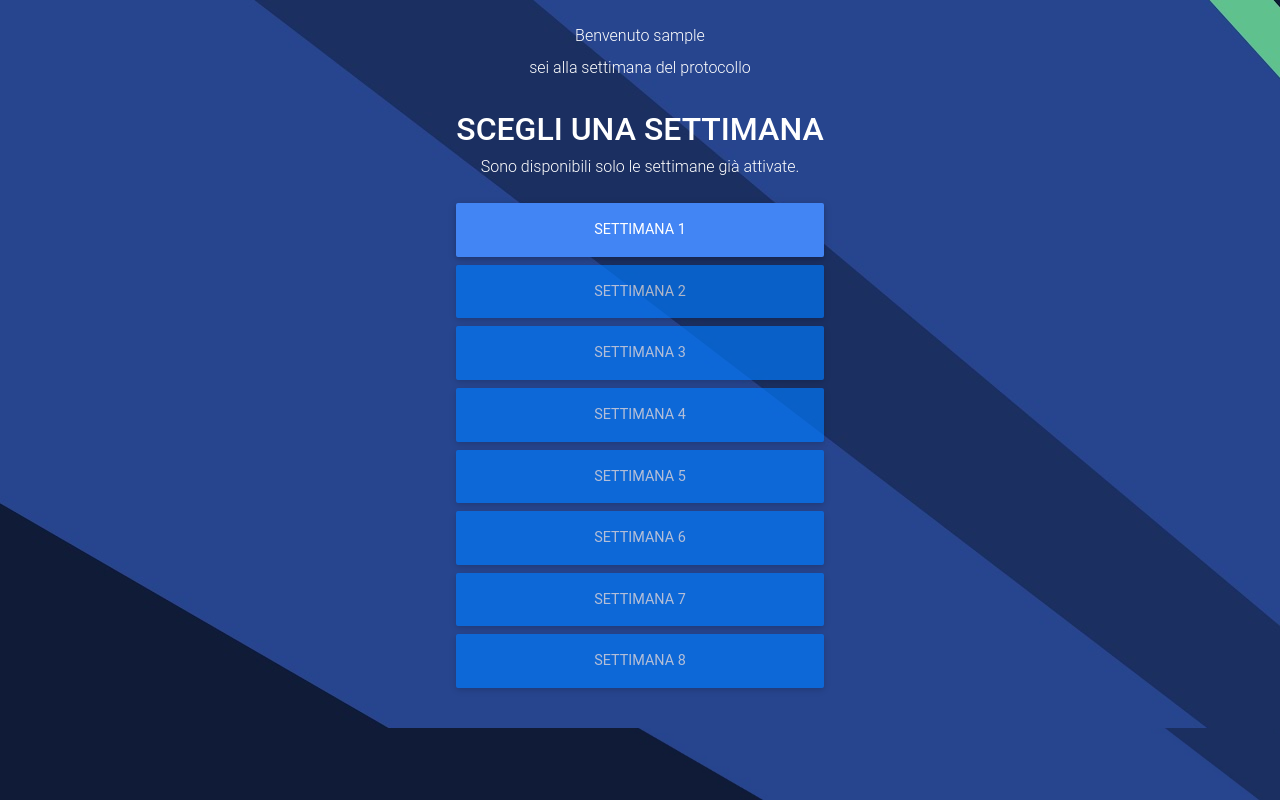
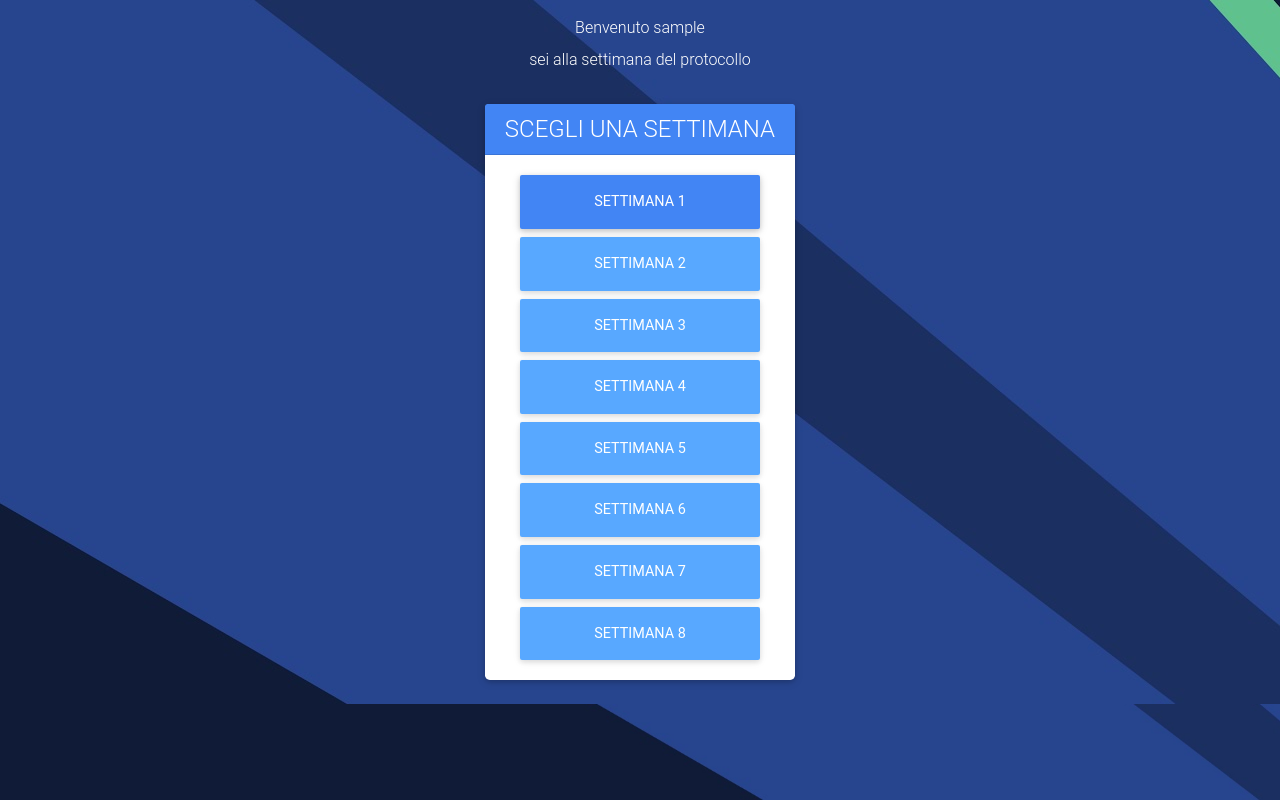
Before and after one commit to kalu82/MBSRapp, a plain HTML site: page www/weeks.html in a window 1280 px wide. Drawn offline with Linux system fonts and the light colour scheme; sample sign-in values are in the browser's storage; a web font is replaced by a local one.

Commit message:
new commit

```diff
--- a/www/js/tools.js
+++ b/www/js/tools.js
@@ -97,6 +97,6 @@ function setLogInfo() {
     document.getElementById("m_sec").value = currentdate.getSeconds().toString();
     document.getElementById("m_timestring").value = actiondate.toString();
 
-    document.getElementById("m_playingTrack").value = "prova"; // what_is_playing;
-    document.getElementById("m_progressTrack").value = "99"; //progression_playing_track;
+    document.getElementById("m_playingTrack").value = what_is_playing;
+    document.getElementById("m_progressTrack").value = progression_playing_track;
 }
--- a/www/weeks.html
+++ b/www/weeks.html
@@ -38,19 +38,22 @@
 </head>
 
 <body onload="check_dates()">
+    <!-- Page setup -->
     <div class="container-fluid d-flex align-items-center justify-content-center" style="background:url('media/blue_wall.jpg')no-repeat center center fixed">
-        <div class="row">
+        <div class="row d-flex justify-content-center">
             <div class="col">
+                <p></p>
                 <!-- Heading -->
-                <br>
                 <div class="ftext-center text-center white-text mb-2 animated fadeInDown">Benvenuto <span id="print_userName"></span></div>
                 <div class="ftext-center text-center white-text mb-2 animated fadeInDown">sei alla settimana <span id="print_week"></span>
                     del protocollo</div><br>
-                <h2 class="display-5 font-bold text-center white-text mb-2 animated fadeInRight">SCEGLI UNA SETTIMANA</h2>
-                <div class="ftext-center text-center white-text animated fadeInRight">Sono disponibili solo le settimane già
-                    attivate.</div><br>
 
-                <div class="animated fadeInLeft">
+                <!--Panel-->
+                <div class="card animated fadeInLeft">
+                    <h4 class="card-header primary-color white-text">SCEGLI UNA SETTIMANA</h4>
+
+                    <div class="card-body">
+                        <div class="container">
                             <button class="btn btn-primary btn-lg btn-block" id="w1" name="w1" onclick="location.href='weeks_1.html'">Settimana
                                 1</button>
                             <button class="btn btn-primary btn-lg btn-block" id="w2" name="w2" onclick="location.href='weeks_2.html'"
@@ -74,9 +77,13 @@
                             <button class="btn btn-primary btn-lg btn-block" id="w8" name="w8" onclick="location.href='weeks_8.html'"
                                 disabled>Settimana
                                 8</button>
-                    <br><p></p>
+                        </div>
+                    </div>
                 </div>
                 <!--/.Panel-->
+
+                <br>
+
             </div>
         </div>
     </div>
```
Lines whose indentation alone changed are shown as unchanged.
